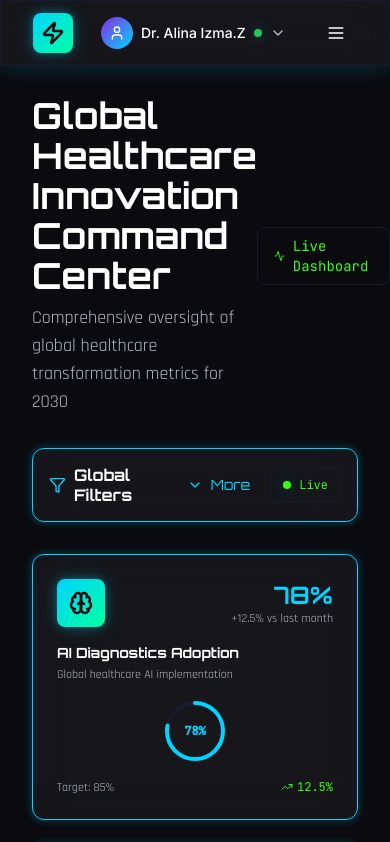
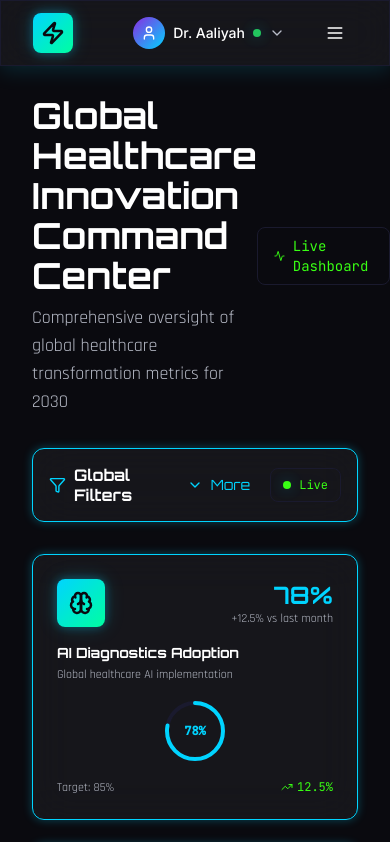
Before and after one commit to rht1419/healthcare_2030_dashboard, a React (Vite) app: page / in a window 390 px wide. Shown: the top 842 px of the page. Built offline with nearby package versions, Linux system fonts and the light colour scheme.

Commit message:
Update doctor name from Dr. Alina Izma.Z to Dr. Aaliyah in mobile view
cgen-603e49c9dc9c47c1827e719f01c01f88

```diff
--- a/src/components/ui/NavigationBar.jsx
+++ b/src/components/ui/NavigationBar.jsx
@@ -135,7 +135,7 @@ const NavigationBar = () => {
                 {/* Mobile view - Doctor name with live dot */}
                 <div className="flex md:hidden items-center space-x-2">
                   <span className="text-sm font-medium text-foreground">
-                    Dr. Alina Izma.Z
+                    Dr. Aaliyah
                   </span>
                   <div className="w-2 h-2 bg-green-500 rounded-full pulse-glow" />
                 </div>
```
